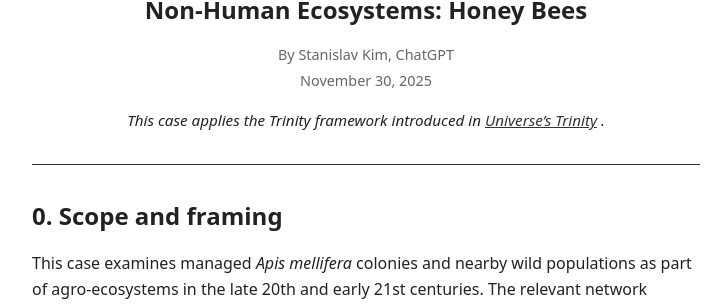
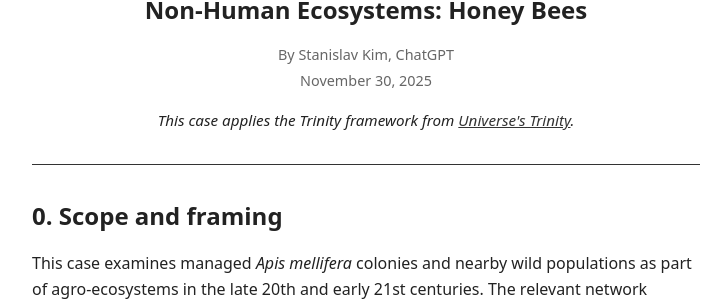
Before and after one commit to archive-of-now/archive-of-now.github.io, a Jekyll site: the page built from _trinity/honey-bees.md, in a window 1280 px wide and 900 px high. Shown: the part 200-505 px from the top of the window, without its empty margins (274-1000 px from the left). Built offline with Jekyll 4.4.1, drawn with Linux system fonts in a browser that asks for light colours.

Commit message:
Tidy up applies note

```diff
--- a/_includes/trinity/applies-note.html
+++ b/_includes/trinity/applies-note.html
@@ -11,10 +11,8 @@
 {%- if core -%}
   <p class="trinity-applies-note">
     <em>
-      This case applies the Trinity framework introduced in
-    <a href="/trinity/universes-trinity" class="ext-link">
-    <span class="ext-link__text">Universe’s Trinity</span>
-    </a>.
+      This case applies the Trinity framework from
+    <a href="/trinity/universes-trinity" class="ext-link"><span class="ext-link__text">Universe's Trinity</span></a>.
     </em>
   </p>
 {%- endif -%}
```
